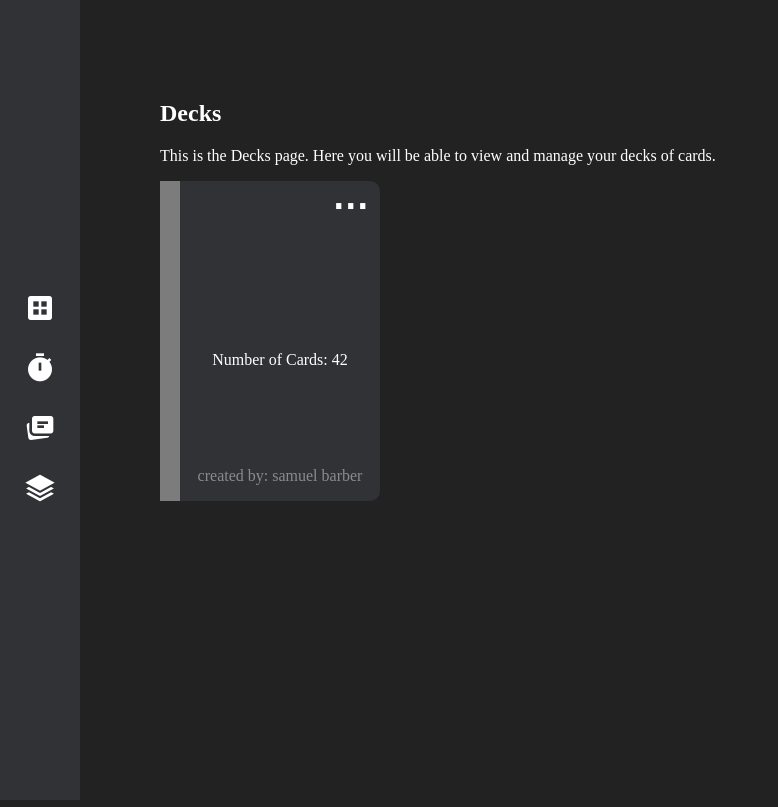
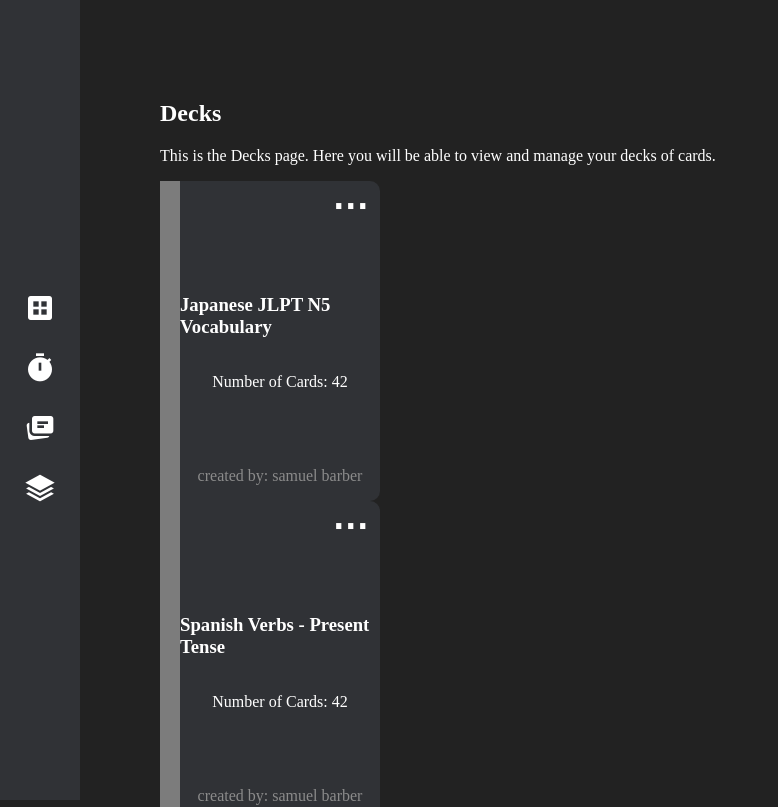
Before and after one commit to 18barbers2/gostudycards, a React (Vite) app in the folder frontend/: page /decks in a window 1280 px wide. Shown: the top 807 px of the page, without its empty margins (0-778 px from the left). Built offline with nearby package versions, Linux system fonts and the light colour scheme.

Commit message:
feature: fixed issue with decks not loading within tiles

```diff
--- a/frontend/src/components/Deck.tsx
+++ b/frontend/src/components/Deck.tsx
@@ -8,7 +8,7 @@ export interface DeckProps {
     updatedAt?: string;
 
 }
-export function Deck({  }: DeckProps) {
+export function Deck({ }: DeckProps) {
     return (<div>This is a Deck</div>);
 }
 
--- a/frontend/src/pages/Decks.tsx
+++ b/frontend/src/pages/Decks.tsx
@@ -1,7 +1,7 @@
 import '../css/Decks.css';
 import DeckTile from '../components/DeckTile.tsx';
 import { useState } from 'react';
-import { DeckProps } from '../components/Deck.tsx';
+import type { DeckProps } from '../components/Deck.tsx';
 
 
 
@@ -86,8 +86,12 @@ export function Decks() {
         <div className='decks-page'>
             <h2>Decks</h2>
             <p>This is the Decks page. Here you will be able to view and manage your decks of cards.</p>
-            <DeckTile/>
-
+            {decks.map((deck) => (
+                <DeckTile
+                    key={deck.id}
+                    title={deck.name}
+                />
+            ))}
         </div>
     );
 }
```
